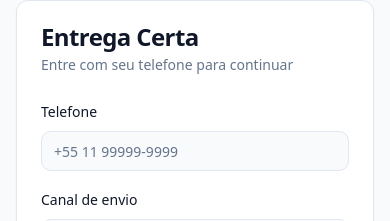
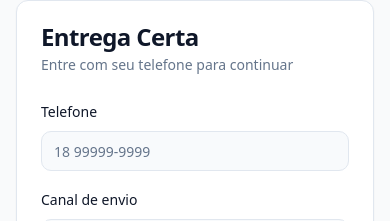
Before and after one commit to MiqueiasBelarmino/entrega-web, a React (Vite) app: page /login in a window 390 px wide. Shown: the part 252-473 px from the top of the page. Built offline with nearby package versions, Linux system fonts and the light colour scheme; no server answers.

Commit message:
refactor: apply status mapping and changes phones mask on login

```diff
--- a/src/pages/auth/login/index.tsx
+++ b/src/pages/auth/login/index.tsx
@@ -13,7 +13,7 @@
 import { Label } from '../../../components/ui/label';
 
 const loginSchema = z.object({
-  phone: z.string().min(14, 'Telefone inválido'), // +55 11 99999-9999
+  phone: z.string().min(11, 'Telefone inválido'), // +55 11 99999-9999
   channel: z.enum(['SMS', 'WHATSAPP']),
 });
 
@@ -78,10 +78,10 @@
                 control={control}
                 render={({ field: { onChange, value, onBlur } }) => (
                   <PatternFormat
-                    format="+55 ## #####-####"
+                    format="## #####-####"
                     mask="_"
                     customInput={Input}
-                    placeholder="+55 11 99999-9999"
+                    placeholder="18 99999-9999"
                     value={value}
                     onValueChange={(values) => {
                       onChange(values.formattedValue);
--- a/src/pages/courier/deliveries-detail/index.tsx
+++ b/src/pages/courier/deliveries-detail/index.tsx
@@ -7,6 +7,7 @@
 import { Button } from '../../../components/ui/button';
 import { ArrowLeft, CheckCircle, Package, Play, XCircle } from 'lucide-react';
 import toast from 'react-hot-toast';
+import { statusMap } from '@/lib/utils';
 
 interface Delivery {
   id: string;
@@ -122,7 +123,7 @@
                         <CardTitle>{delivery.business.name}</CardTitle>
                         <CardDescription>Entrega disponível</CardDescription>
                     </div>
-                    <Badge className="text-lg h-min">{delivery.status}</Badge>
+                    <Badge className="text-lg h-min">{statusMap[delivery.status]}</Badge>
                 </div>
             </CardHeader>
             <CardContent className="space-y-6">
```
